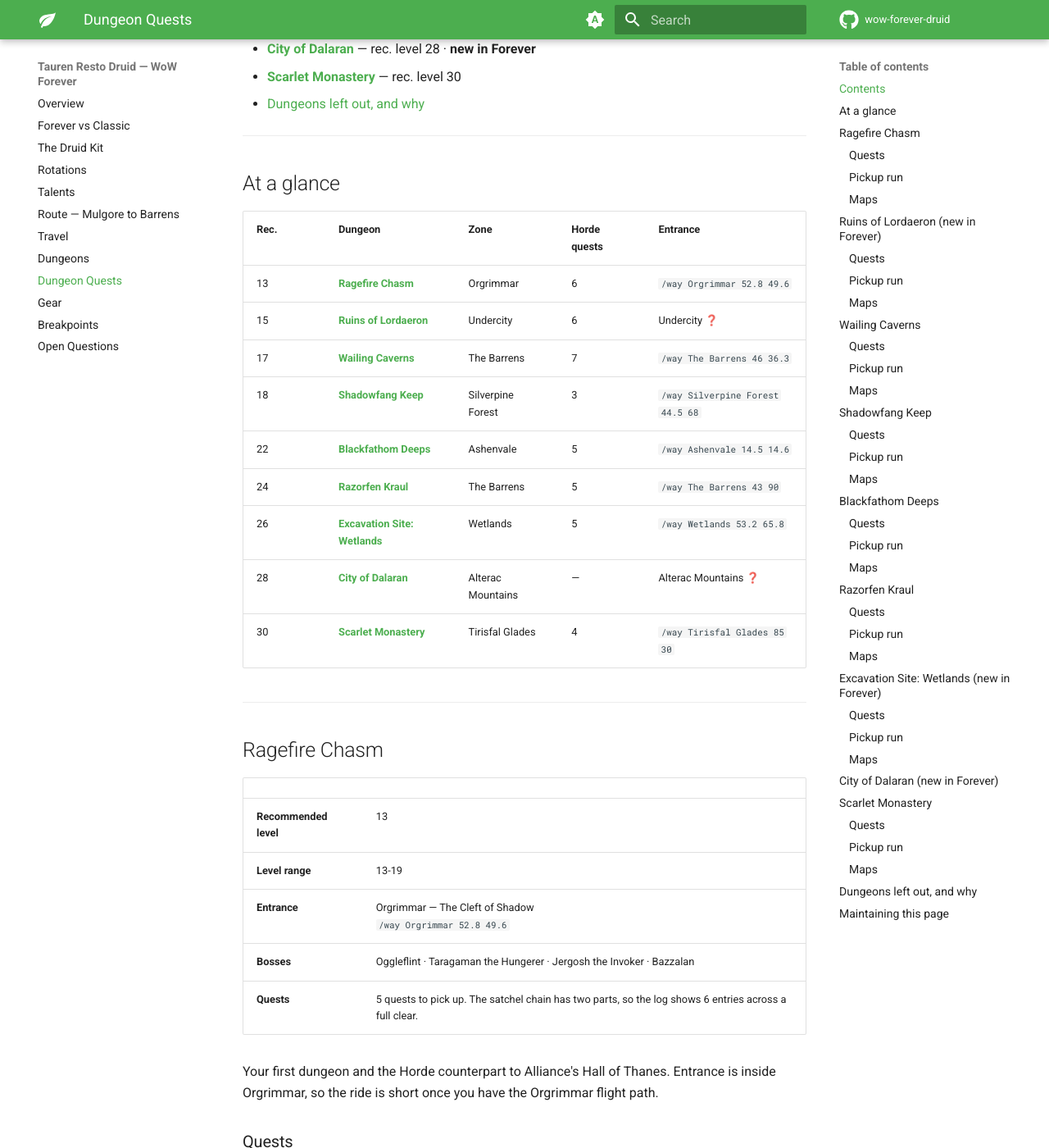
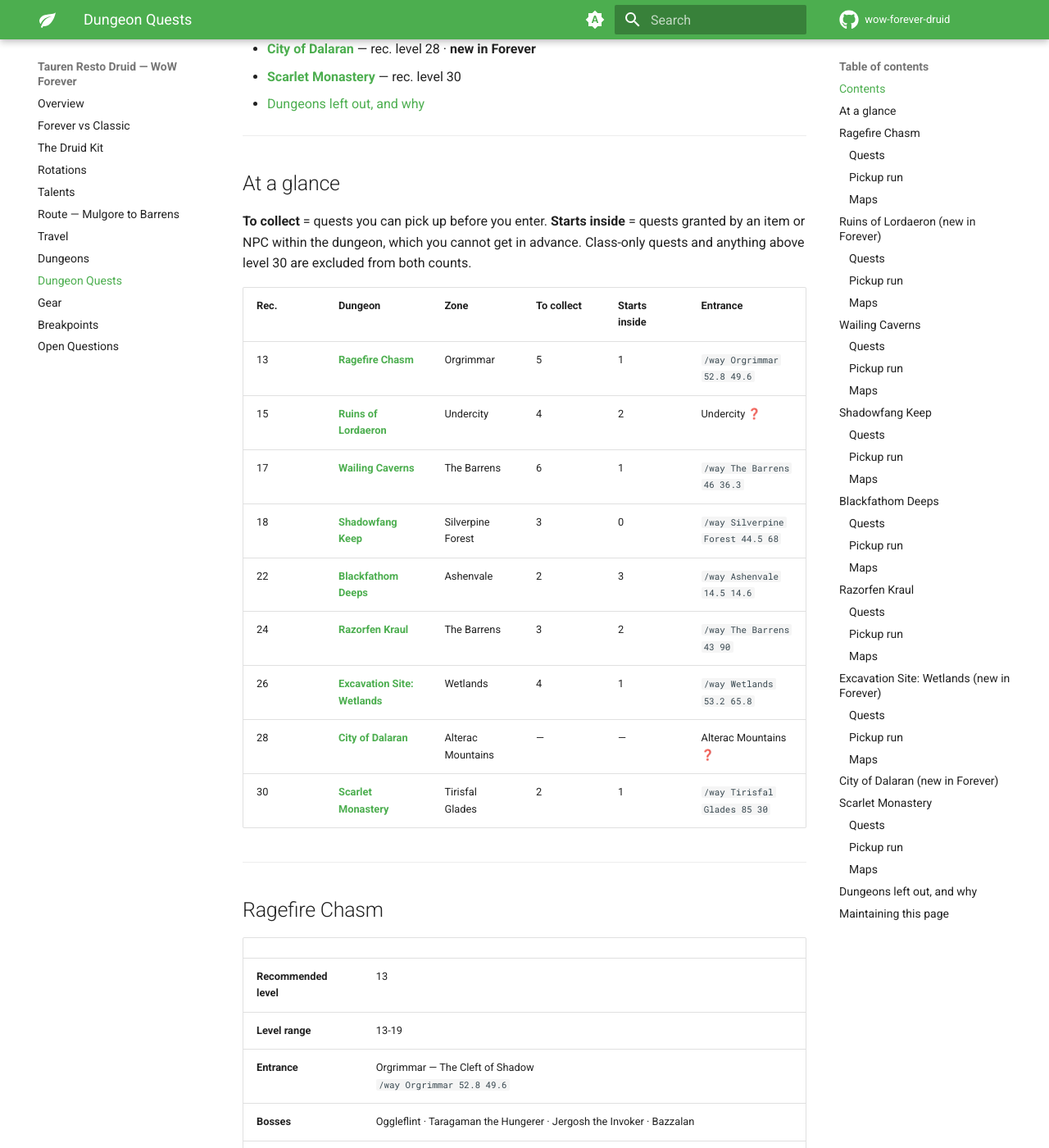
Before and after one commit to christofferbraun/wow-forever-druid, an MkDocs documentation site: the page built from docs/dungeon-quests.md, in a window 1280 px wide and 1400 px high, scrolled down 804 px. Shown: the whole window at 82% size. Built offline with MkDocs 1.6.1 and Material for MkDocs 9.7.7, drawn with Linux system fonts in a browser that asks for light colours; comment, search, counter and statistics services are not loaded.

Commit message:
Split dungeon quest counts into collectable vs starts-inside
The at-a-glance table counted every log entry, so Ragefire Chasm read 6
while its own section read 5. It now reports what you can pick up before
entering and what only starts inside, excluding class-only quests and
anything above level 30.

```diff
--- a/docs/dungeon-quests.md
+++ b/docs/dungeon-quests.md
@@ -27,17 +27,19 @@
 
 ## At a glance
 
-| Rec. | Dungeon | Zone | Horde quests | Entrance |
-|---|---|---|---|---|
-| 13 | **[Ragefire Chasm](#ragefire-chasm)** | Orgrimmar | 6 | `/way Orgrimmar 52.8 49.6` |
-| 15 | **[Ruins of Lordaeron](#ruins-of-lordaeron)** | Undercity | 6 | Undercity ❓ |
-| 17 | **[Wailing Caverns](#wailing-caverns)** | The Barrens | 7 | `/way The Barrens 46 36.3` |
-| 18 | **[Shadowfang Keep](#shadowfang-keep)** | Silverpine Forest | 3 | `/way Silverpine Forest 44.5 68` |
-| 22 | **[Blackfathom Deeps](#blackfathom-deeps)** | Ashenvale | 5 | `/way Ashenvale 14.5 14.6` |
-| 24 | **[Razorfen Kraul](#razorfen-kraul)** | The Barrens | 5 | `/way The Barrens 43 90` |
-| 26 | **[Excavation Site: Wetlands](#excavation-site-wetlands)** | Wetlands | 5 | `/way Wetlands 53.2 65.8` |
-| 28 | **[City of Dalaran](#city-of-dalaran)** | Alterac Mountains | — | Alterac Mountains ❓ |
-| 30 | **[Scarlet Monastery](#scarlet-monastery)** | Tirisfal Glades | 4 | `/way Tirisfal Glades 85 30` |
+**To collect** = quests you can pick up before you enter. **Starts inside** = quests granted by an item or NPC within the dungeon, which you cannot get in advance. Class-only quests and anything above level 30 are excluded from both counts.
+
+| Rec. | Dungeon | Zone | To collect | Starts inside | Entrance |
+|---|---|---|---|---|---|
+| 13 | **[Ragefire Chasm](#ragefire-chasm)** | Orgrimmar | 5 | 1 | `/way Orgrimmar 52.8 49.6` |
+| 15 | **[Ruins of Lordaeron](#ruins-of-lordaeron)** | Undercity | 4 | 2 | Undercity ❓ |
+| 17 | **[Wailing Caverns](#wailing-caverns)** | The Barrens | 6 | 1 | `/way The Barrens 46 36.3` |
+| 18 | **[Shadowfang Keep](#shadowfang-keep)** | Silverpine Forest | 3 | 0 | `/way Silverpine Forest 44.5 68` |
+| 22 | **[Blackfathom Deeps](#blackfathom-deeps)** | Ashenvale | 2 | 3 | `/way Ashenvale 14.5 14.6` |
+| 24 | **[Razorfen Kraul](#razorfen-kraul)** | The Barrens | 3 | 2 | `/way The Barrens 43 90` |
+| 26 | **[Excavation Site: Wetlands](#excavation-site-wetlands)** | Wetlands | 4 | 1 | `/way Wetlands 53.2 65.8` |
+| 28 | **[City of Dalaran](#city-of-dalaran)** | Alterac Mountains | — | — | Alterac Mountains ❓ |
+| 30 | **[Scarlet Monastery](#scarlet-monastery)** | Tirisfal Glades | 2 | 1 | `/way Tirisfal Glades 85 30` |
 
 ---
 
```
Also changed, not shown: 1 other file.
